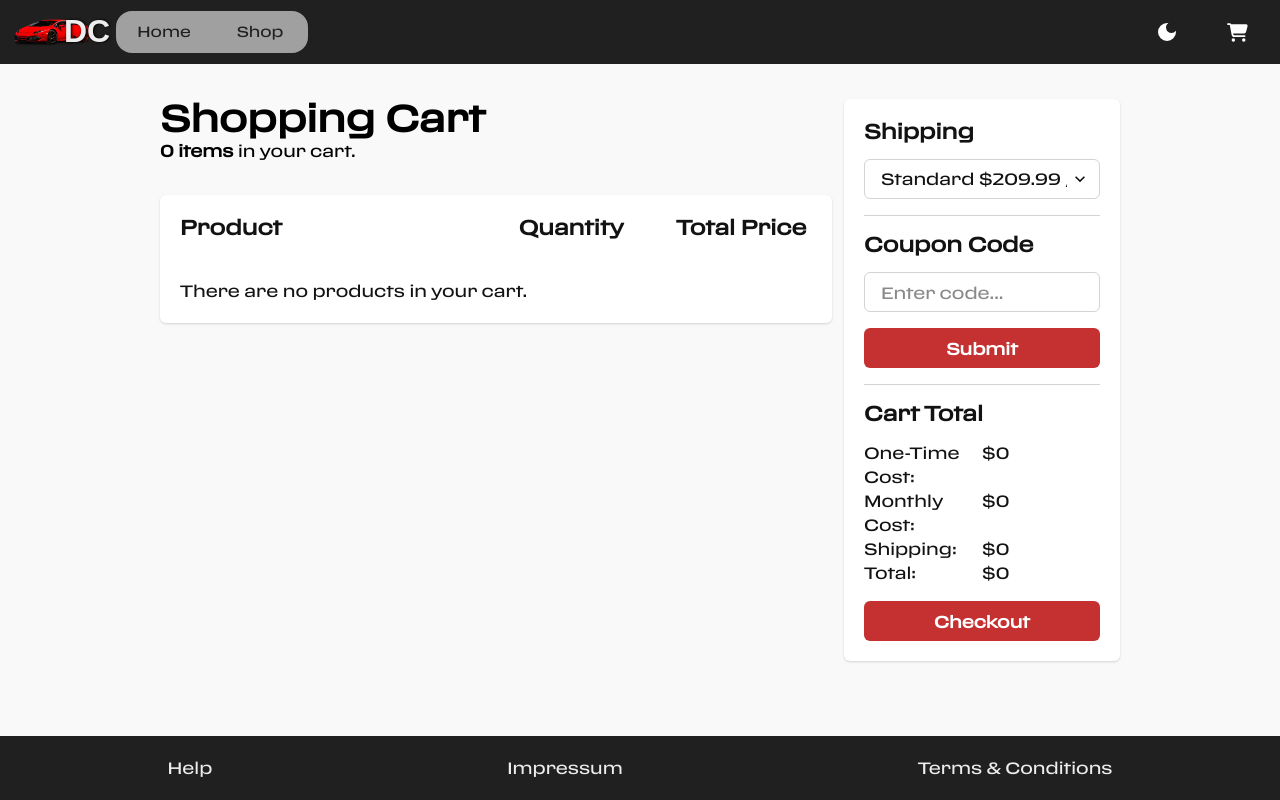
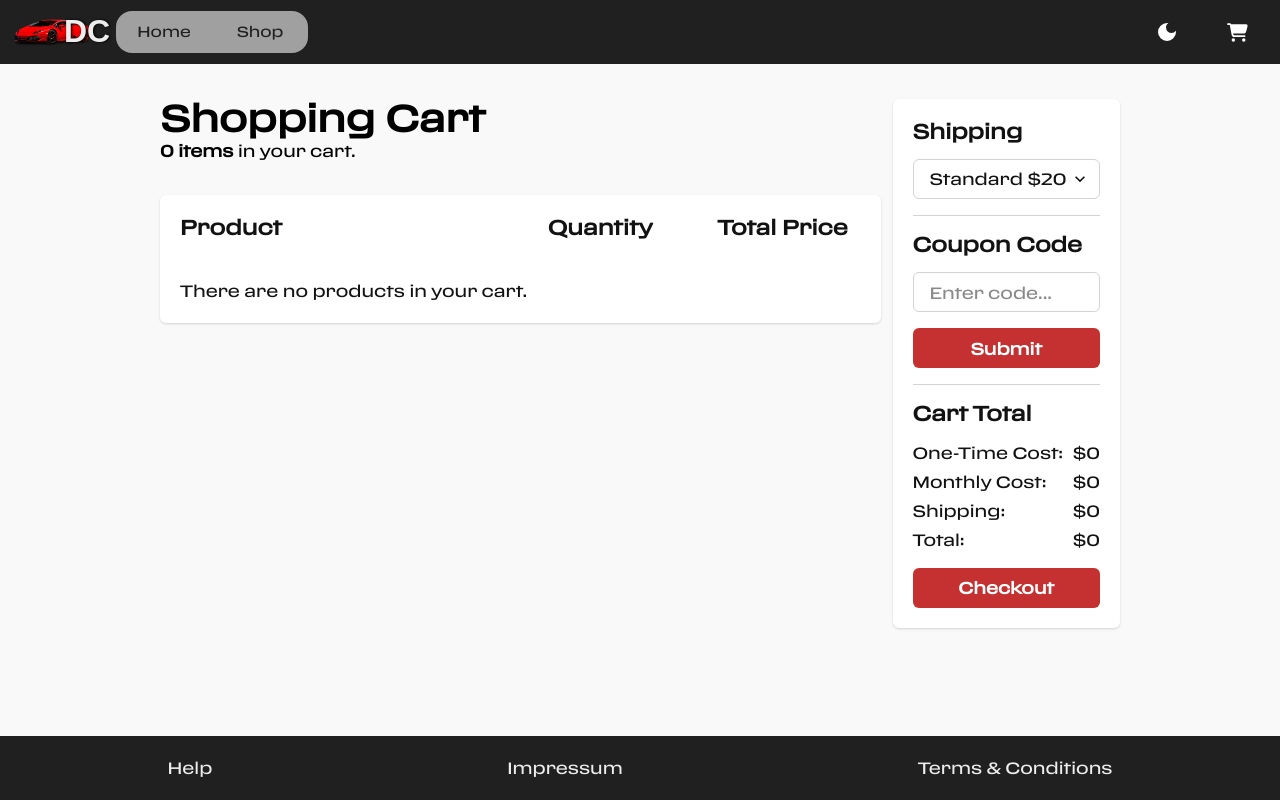
Before and after one commit to samueleras/art-shop, a React (Vite) app: page /shoppingcart in a window 1280 px wide. Built offline with nearby package versions, Linux system fonts and the light colour scheme.

Commit message:
adjust styling

```diff
--- a/src/components/CarFilter.tsx
+++ b/src/components/CarFilter.tsx
@@ -71,7 +71,7 @@ const CarFilter = () => {
         </FilterContainer>
 
         <FilterContainer icon={BiDollarCircle} color={color}>
-          <Text minWidth="2.7rem" textAlign="right">
+          <Text minWidth="4.1rem" textAlign="right">
             {(query.carQuery.minPrice && query.carQuery.minPrice / 1000) || "0"}
             k$
           </Text>
--- a/src/components/CartCheckout.tsx
+++ b/src/components/CartCheckout.tsx
@@ -35,15 +35,28 @@ const CartCheckout = () => {
   return (
     <Stack gap="1rem">
       <Heading size="md">Cart Total</Heading>
-      <Grid gridTemplateColumns="1fr 1fr">
-        <Text>One-Time Cost:</Text>
-        <Text>${priceTagFormatter(overallCosts.oneTimeCost)}</Text>
-        <Text>Monthly Cost:</Text>
-        <Text>${priceTagFormatter(overallCosts.monthlyCosts)}</Text>
-        <Text>Shipping:</Text>
-        <Text>${priceTagFormatter(overallShippingCosts)}</Text>
-        <Text>Total{overallCosts.monthlyCosts != 0 && " (2 Years)"}:</Text>
-        <Text>
+      <Grid
+        gridTemplateColumns="1fr auto"
+        alignItems="center"
+        rowGap="0.3rem"
+        columnGap="0.6rem"
+      >
+        <Text whiteSpace="nowrap">One-Time Cost:</Text>
+        <Text whiteSpace="nowrap">
+          ${priceTagFormatter(overallCosts.oneTimeCost)}
+        </Text>
+        <Text whiteSpace="nowrap">Monthly Cost:</Text>
+        <Text whiteSpace="nowrap">
+          ${priceTagFormatter(overallCosts.monthlyCosts)}
+        </Text>
+        <Text whiteSpace="nowrap">Shipping:</Text>
+        <Text whiteSpace="nowrap">
+          ${priceTagFormatter(overallShippingCosts)}
+        </Text>
+        <Text whiteSpace="nowrap">
+          Total{overallCosts.monthlyCosts != 0 && " (2 Years)"}:
+        </Text>
+        <Text whiteSpace="nowrap">
           $
           {priceTagFormatter(
             overallCosts.oneTimeCost +
--- a/src/pages/ShoppingCartPage.tsx
+++ b/src/pages/ShoppingCartPage.tsx
@@ -53,7 +53,7 @@ const ShoppingCartPage = () => {
       </Text>
       <Grid
         gap={3}
-        gridTemplateColumns={{ base: "1fr", lg: "70% auto" }}
+        gridTemplateColumns={{ base: "1fr", lg: "auto min-content" }}
         alignItems="start"
       >
         <Card marginTop="2rem">
```
